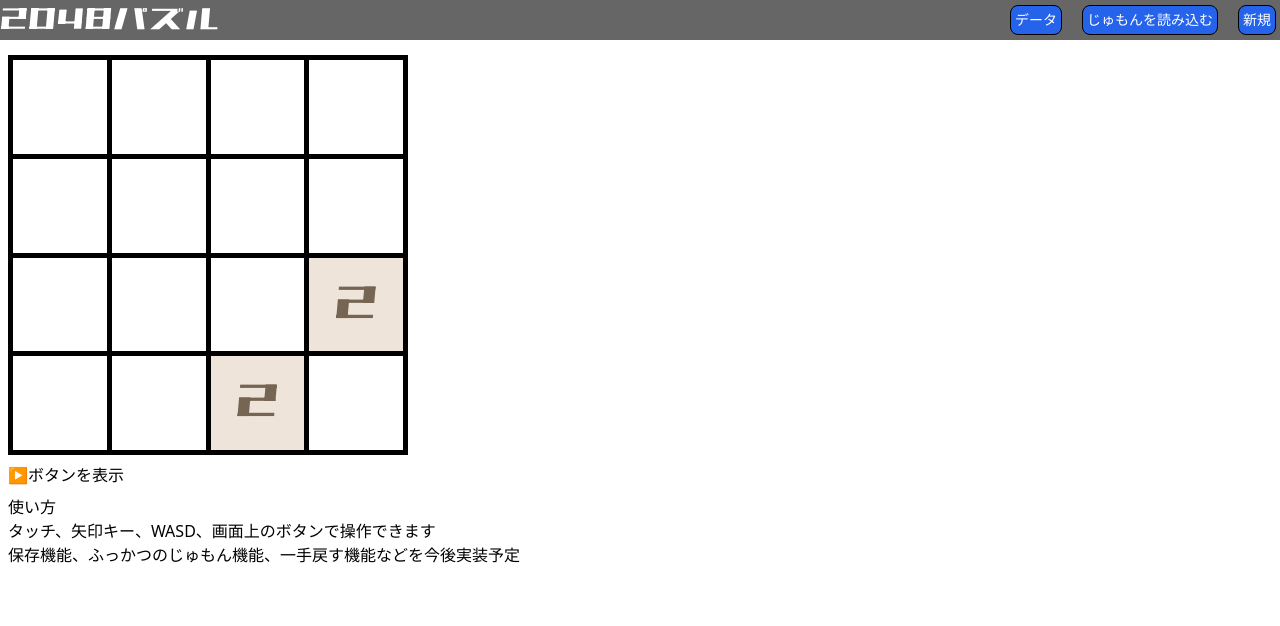
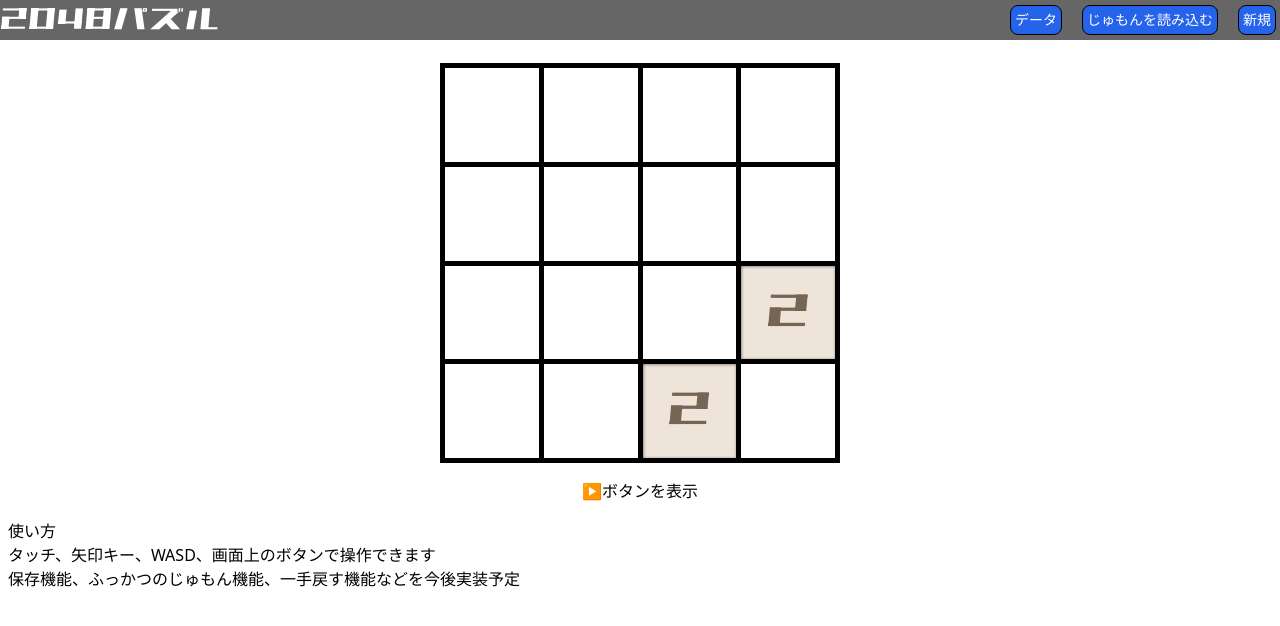
Before and after one commit to tomo-x7/2048, a React (Vite) app: page / in a window 1280 px wide. Shown: the top 626 px of the page. Built offline with nearby package versions, Linux system fonts and the light colour scheme.

Commit message:
update style

```diff
--- a/src/Cells.tsx
+++ b/src/Cells.tsx
@@ -41,7 +41,7 @@ export function CellElem({ cell, size }: { cell: cell; size: number }) {
 						fontSize: `${Math.min(size / Math.ceil(Math.log10(cell.num)), size / 1.8)}px`,
 						fontFamily: "gkktt",
 						width: "calc(100% + 4px)",
-						height: "calc(100% + 4px)",
+						height: "calc(100% + 4px)",boxShadow:cell.num?"inset 0.5px 0.5px 3px rgba(0,0,0,.5)":"none"
 					}}
 					className={`border-black border-solid border-2 p-0 m-[-2px] text-center flex justify-center items-center ${cell.isNew ? style.newcell : ""}`}
 				>
--- a/src/Menu.tsx
+++ b/src/Menu.tsx
@@ -48,7 +48,9 @@ export function Menu() {
 					<Newbutton size={data.size} setsize={(p) => setdata({ size: p, saved: null })} setid={setid} />
 				}
 			/>
-			<App key={id} size={data.size} savedata={data.saved} topdata={topdata} />
+			<div className="w-full flex items-center flex-col">
+				<App key={id} size={data.size} savedata={data.saved} topdata={topdata} />
+			</div>
 			<div style={{ margin: "8px" }}>
 				<h2>使い方</h2>
 				<ul>
--- a/src/UI/Savedata.tsx
+++ b/src/UI/Savedata.tsx
@@ -44,6 +44,7 @@ export function Savedata({
 	}
 	const loaddata = () => {
 		load(thisdata.data);
+		notify("読み込みました")
 		close();
 	};
 	const jumon = generateJumon(thisdata.data);
```
